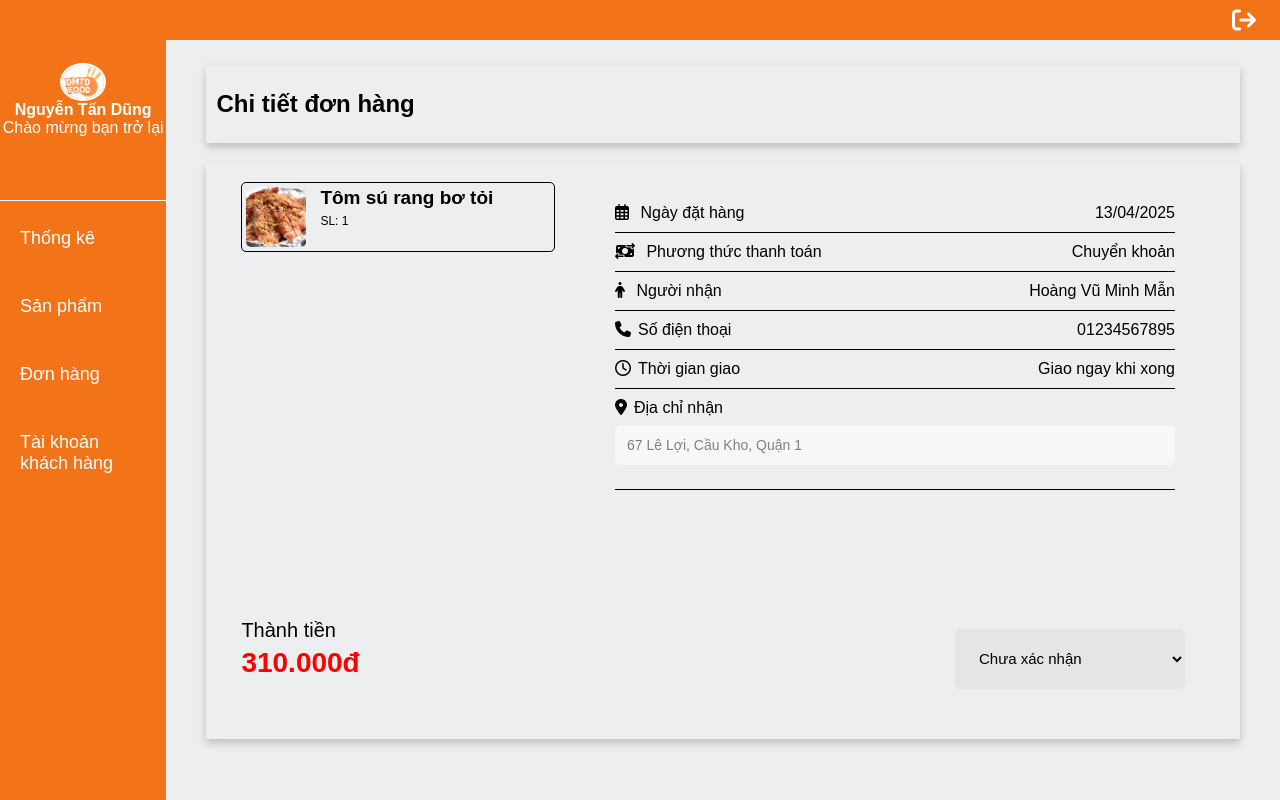
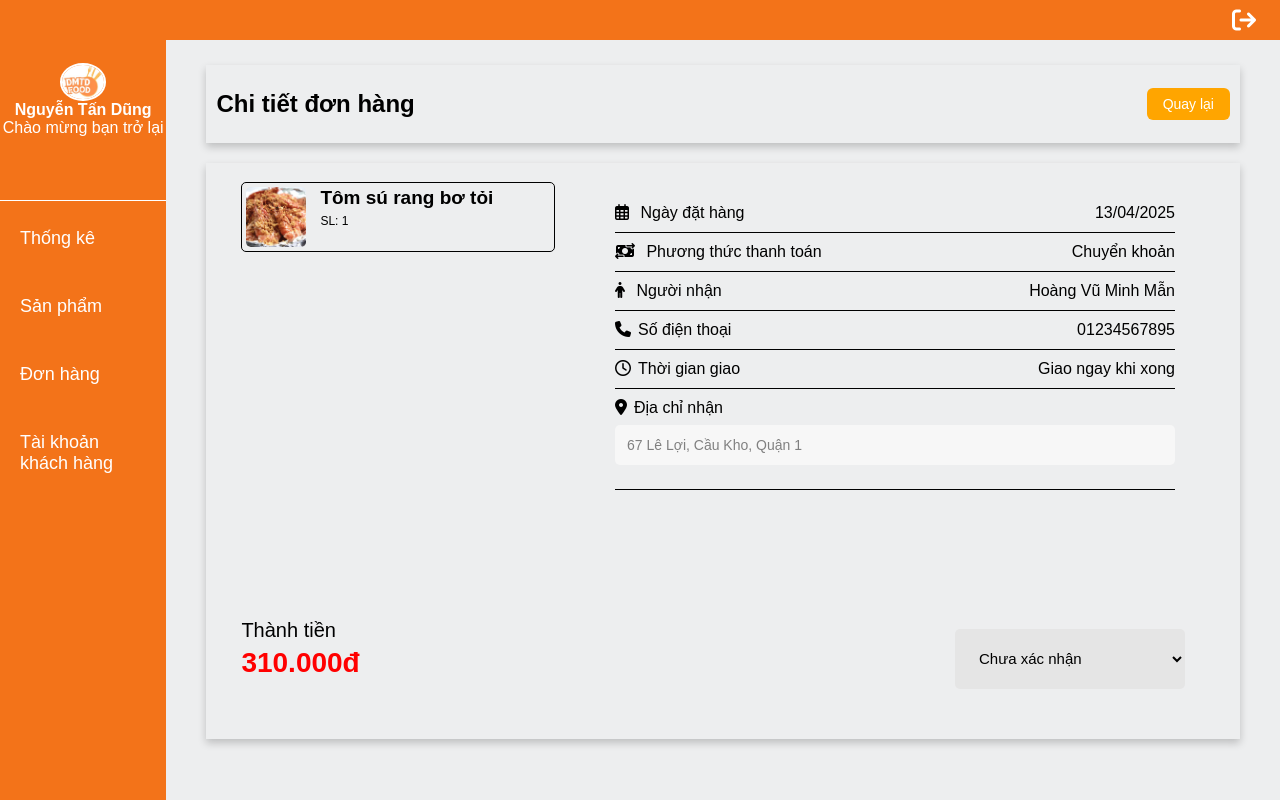
Before and after one commit to EricHoang28092k5/web-2-, a PHP site: page /view/admin/admin.order-detail.php?id=31&&status=1 in a window 1280 px wide. Run offline with PHP 8.4, Linux system fonts and the light colour scheme; the visitor is signed in with stand-in values (Sample User, id 1); data comes from the database, SQL or seed files in the repository; some libraries are stand-ins or nearby versions.

Commit message:
update order detail

```diff
--- a/view/admin/admin.order-detail.php
+++ b/view/admin/admin.order-detail.php
@@ -82,8 +82,25 @@ if(!$result0 || mysqli_num_rows($result0) == 0){
       <!-- Content -->
       <div class="content">
         <main>
-          <div class="title">
+          <div class="title" style="display: flex; justify-content: space-between; align-items: center;">
             <h2>Chi tiết đơn hàng</h2>
+            <a href="./admin.order.php" style="text-decoration: none;">
+              <button style="
+                padding: 8px 16px;
+                background-color: orange;
+                color: white;
+                border: none;
+                border-radius: 6px;
+                cursor: pointer;
+                font-size: 14px;
+                margin-right: 10px;
+                transition: background-color 0.3s ease;
+              "
+              onmouseover="this.style.backgroundColor='orange'"
+              onmouseout="this.style.backgroundColor='orange'">
+                Quay lại
+              </button>
+            </a>
           </div>
 
           <div class="main-content">
```
Also changed, not shown: view/admin/admin.product.php (+11 -3 lines), view/img/product/ca-hoi-ap-chao-chanh-leo.jpg (added), view/img/product/ga_u_muoi.jpg (added), view/img/product/nam-dui-ga-sot-bo-toi.jpg (added), view/img/product/nuoc-ep-dau-tay.jpg (added), view/img/product/rau-xao-ngu-sac.jpg (added), view/img/product/tra-dao-chanh-sa.jpg (added).
